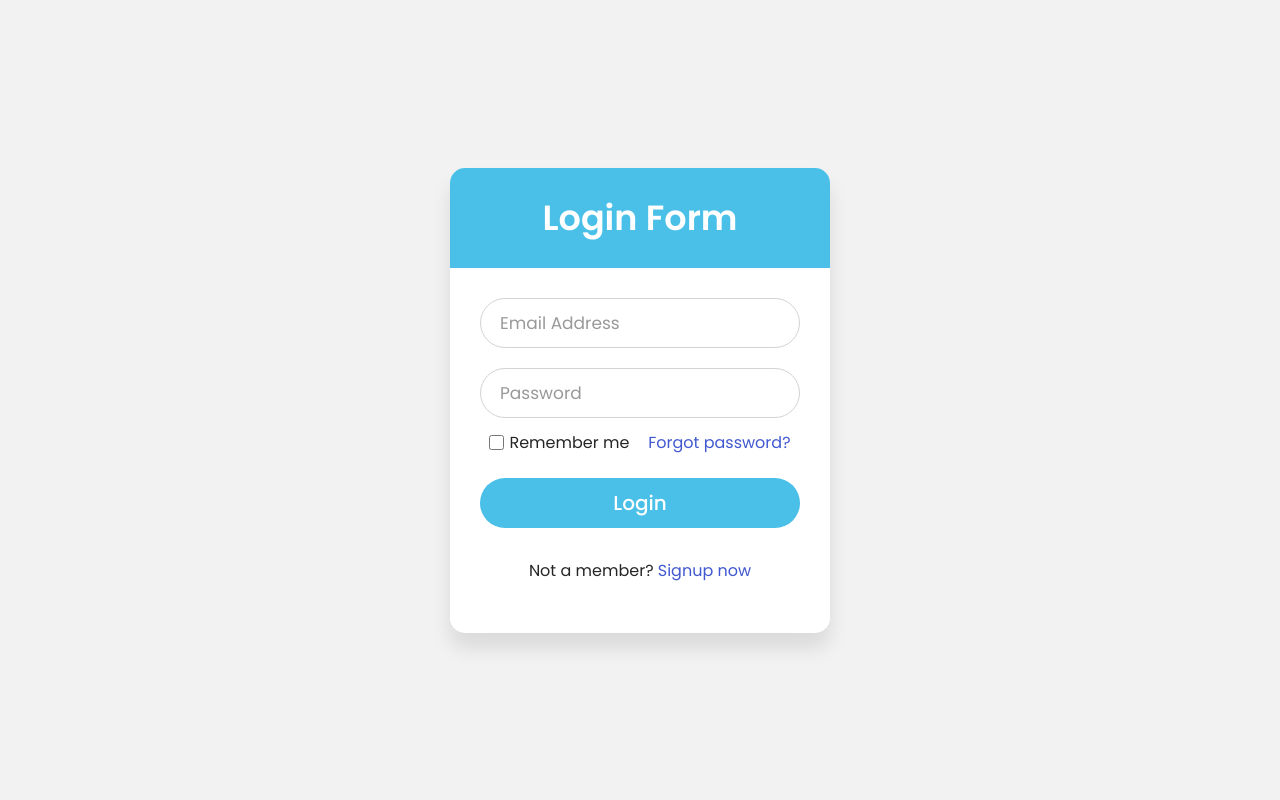
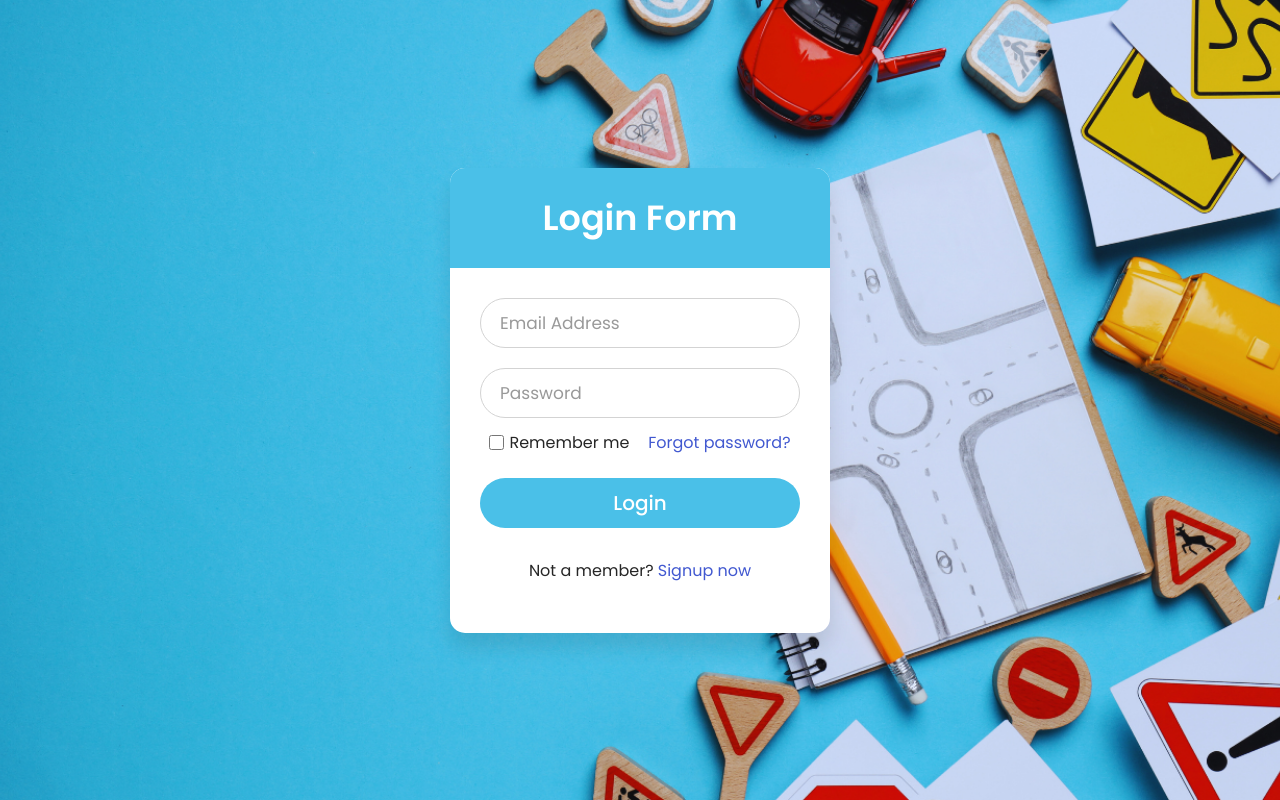
Before and after one commit to akiyy-24/FinalProjextX, a PHP site: page /login.html in a window 1280 px wide. Run offline with PHP 8.4, Linux system fonts and the light colour scheme.

Commit message:
update
abc

```diff
--- a/Driving-school-main/index.html
+++ b/Driving-school-main/index.html
@@ -13,8 +13,8 @@
         <!-- header -->
         <h2 class="logo">Vajira Driving School</h2>
         <nav class="navigation">
-             <a class="active" href="#home">Home</a>
-              <a href="#about">About</a>
+             <a href="#home">Home</a>
+              <a  href="#about">About</a>
                <a href="#trainers">Trainers</a>
                <a href="#packages">Packages</a>
             <a href="#contact">Contact Us</a>
--- a/Driving-school-main/login.html
+++ b/Driving-school-main/login.html
@@ -8,6 +8,7 @@
    </head>
    <body>
       <div class="wrapper">
+
          <div class="title">
             Login Form
          </div>
@@ -33,9 +34,10 @@
                <input type="submit" value="Login">
             </div>
             <div class="signup-link">
-               Not a member? <a href="#">Signup now</a>
+               Not a member? <a href="Registration Form/file1.php">Signup now</a>
             </div>
          </form>
+
       </div>
    </body>
 </html>
--- a/Driving-school-main/styles.css
+++ b/Driving-school-main/styles.css
@@ -5,13 +5,14 @@
   box-sizing: border-box;
   font-family: 'Poppins', sans-serif;
 }
-html,body{
-  display: grid;
+html, body{
   height: 100%;
   width: 100%;
-  place-items: center;
-  background: #f2f2f2;
-  /* background: linear-gradient(-135deg, #c850c0, #4158d0); */
+  display: flex;
+  justify-content: center;
+  align-items: center;
+  background: url('background.png') no-repeat center center;
+  background-size: cover;
 }
 ::selection{
   background: #4158d0;
@@ -91,15 +92,11 @@ form .content .checkbox{
 form .content input{
   width: 15px;
   height: 15px;
-  background: red;
 }
 form .content label{
   color: #262626;
   user-select: none;
   padding-left: 5px;
-}
-form .content .pass-link{
-  color: "";
 }
 form .field input[type="submit"]{
   color: #fff;
```
